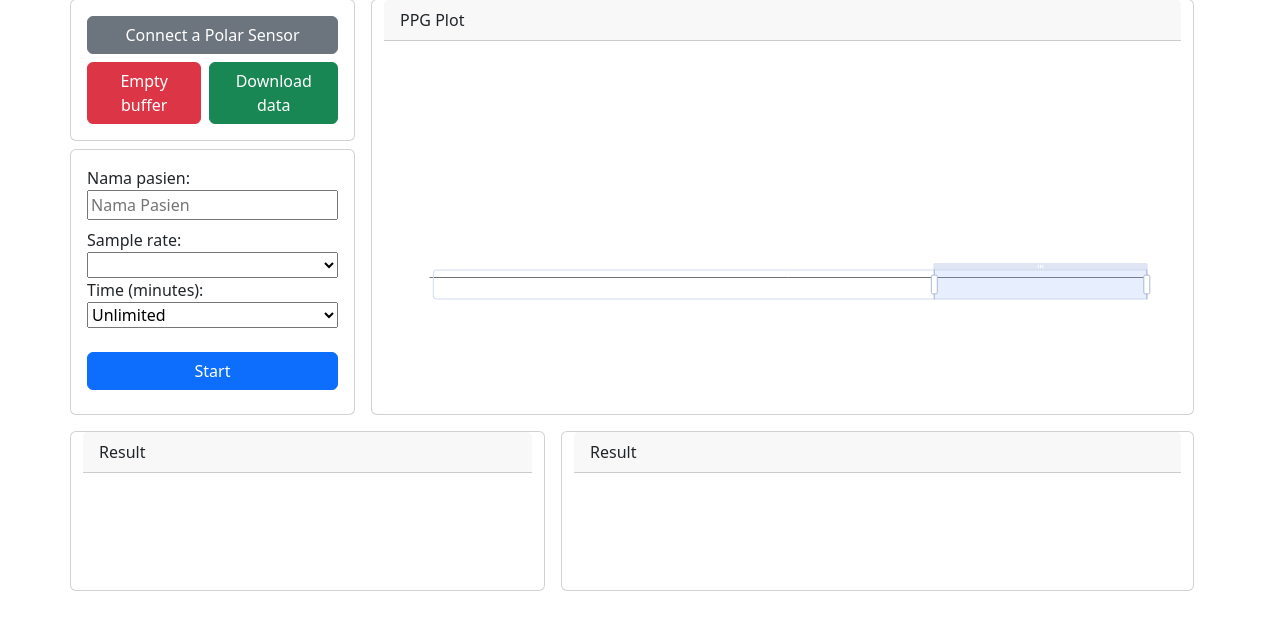
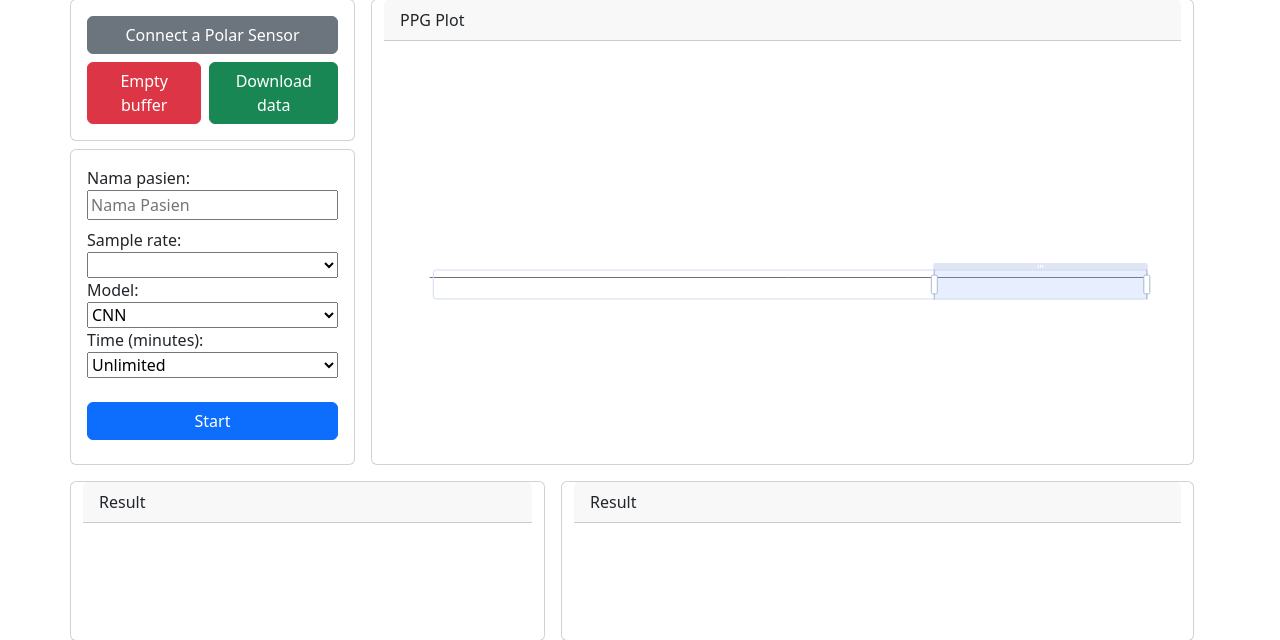
Before and after one commit to estaesta/ppg-inference, a Flask app: page /index in a window 1280 px wide. Shown: the part 97-737 px from the top of the page. Run offline with Flask 3, Linux system fonts and the light colour scheme; lists and menus that the app fills with data are empty; some libraries are stand-ins or nearby versions.

Commit message:
add model selection

```diff
--- a/app.py
+++ b/app.py
@@ -20,6 +20,33 @@ def index():
 @app.route("/index", methods=["GET"])
 def index2():
     return render_template("index.html")
+
+#change model
+@app.route("/change_model", methods=["POST"])
+def change_model():
+    global model
+    # model: svm, lstm, lstmfcn, cnn
+    # let response = await fetch("/change_model", {
+    #   method: "POST",
+    #   headers: {
+    #     "Content-Type": "application/json",
+    #   },
+    #   body: JSON.stringify({ model: model }),
+    # });
+    modelName = request.get_json(force=True)["model"]
+
+
+    match modelName:
+        case "svm":
+            model = joblib.load('./model/svm_tri_1swin.pkl')
+        case "lstmfcn":
+            model = load_model('./model/lstmfcn-tri-1swin-256bs-seed0.h5')
+        case "cnn":
+            model = load_model('./model/cnn-tri-1swin-256bs-seed0.h5')
+        case _:
+            model = None
+    return jsonify({"model": modelName})
+
 
 @app.route("/predict", methods=["POST"])
 def predict():
--- a/extraction_function.py
+++ b/extraction_function.py
@@ -27,6 +27,8 @@ def preprocess_all(ppg_signal):
     Returns:
     - processed_data: DataFrame of extracted features
     - window_len: number of windows
+    - bp_bvp: band-pass filtered ppg signal
+    - hr: heart rate
     """
 
     sec = 12
--- a/static/functions.js
+++ b/static/functions.js
@@ -1208,6 +1208,35 @@ async function sendDataToAPI(data) {
   }
 }
 
+async function changeModel(model) {
+// fetch to /predict post
+  try {
+    let response = await fetch("/change_model", {
+      method: "POST",
+      headers: {
+        "Content-Type": "application/json",
+      },
+      body: JSON.stringify({ model: model }),
+    });
+    if (!response.ok) {
+      throw new Error(`HTTP error! status: ${response.status}`);
+    }
+    let responseData = await response.json(); // Assuming the response is in JSON format
+    console.log("Model changed successfully:", responseData);
+    // displayResponse(responseData); // Function to update the UI
+  }
+  catch (error) {
+    console.error("Error changing model:", error);
+  }
+}
+window.addEventListener("DOMContentLoaded", (event) => {
+  modelSelect = document.getElementById("modelSelect");
+  modelSelect.addEventListener("change", function () {
+    changeModel(modelSelect.value);
+  });
+});
+
+
 // nats publish
 async function publishDataToNats(data) {
   //TODO: Implement the nats publish logic
--- a/templates/index.html
+++ b/templates/index.html
@@ -72,6 +72,15 @@
               <!-- <option value="135" selected>135 Hz</option> -->
               <!-- <option value="176">176 Hz</option> -->
             </select>
+            <!-- model -->
+            <label for="model" class="">Model:</label>
+            <select name="model" id="modelSelect">
+              <!-- svm, lstm, lstmfcn, cnn -->
+              <option value="svm">SVM</option>
+              <!-- <option value="lstm">LSTM</option> -->
+              <option value="lstmfcn">LSTM-FCN</option>
+              <option value="cnn" selected>CNN</option>
+            </select>
             <!-- time -->
             <label for="time" class="">Time (minutes):</label>
             <select name="" id="time">
```
